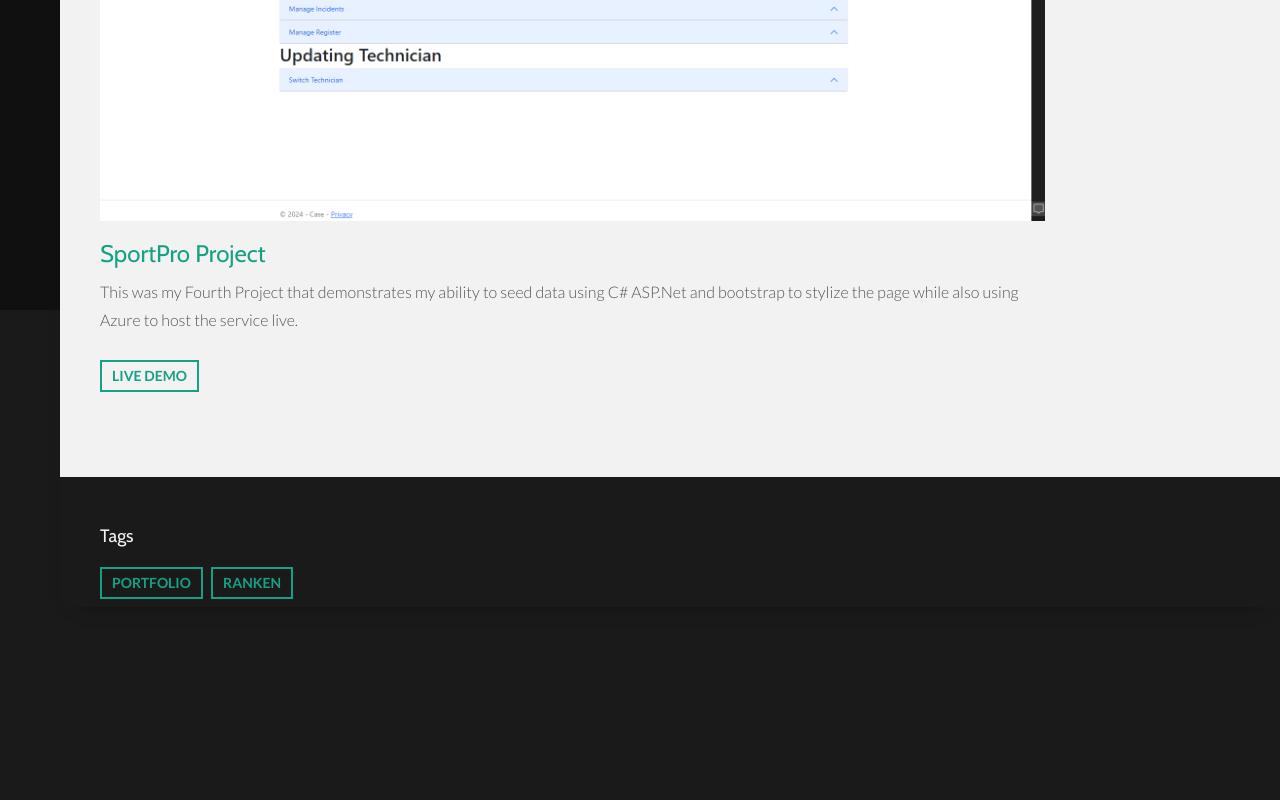
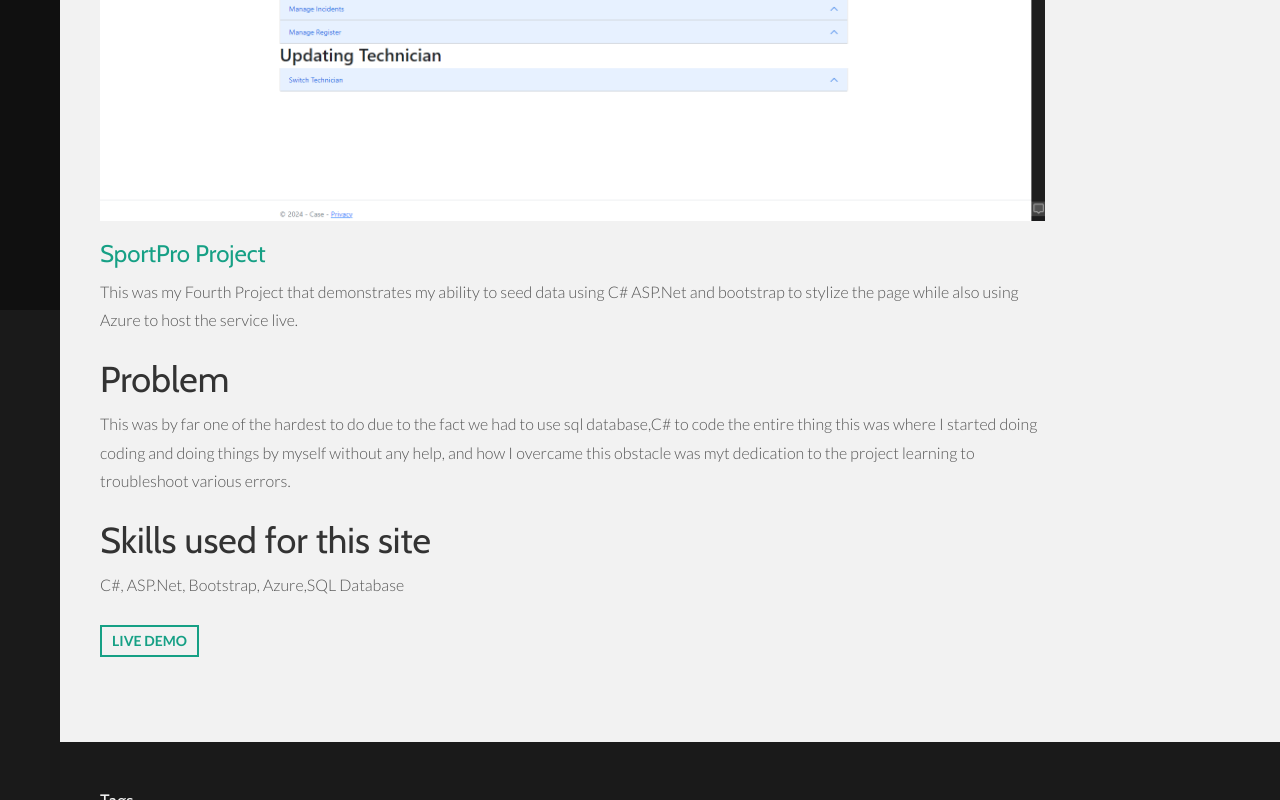
Before and after one commit to StevenHauCorvus/ReuploadPortfolio.io, a website: page SportsProPage.html in a window 1280 px wide. Shown: the part 490-1290 px from the top of the page. Before the commit the page ends 1137 px from the top, so only its background shows below. Drawn offline with nearby package versions, Linux system fonts and the light colour scheme; some packages are replaced by stand-ins of ours.

Commit message:
push final

```diff
--- a/SportsProPage.html
+++ b/SportsProPage.html
@@ -167,6 +167,11 @@
             </div>
             <h3><a href="https://buildsportspro.azurewebsites.net/">SportPro Project</a></h3>
             <p>This was my Fourth Project that demonstrates my ability to seed data using C# ASP.Net and bootstrap to stylize the page while also using Azure to host the service live.</p>
+            <h1>Problem</h1>
+            <p>This was by far one of the hardest to do due to the fact we had to use sql database,C# to code the entire thing this was where I started doing coding and doing things by myself without any help, and how I overcame this obstacle was myt dedication to the project learning to troubleshoot various errors.</p>
+            <h1>Skills used for this site</h1>
+            <p>C#, ASP.Net, Bootstrap, Azure,SQL Database</p>
+
             <p>
               <a class="btn btn-outlined btn-primary" href="https://buildsportspro.azurewebsites.net/"
                 >Live Demo</a
```
Also changed, not shown: ConvictPage.html (+5 -0 lines), LawdayPage.html (+6 -0 lines).
